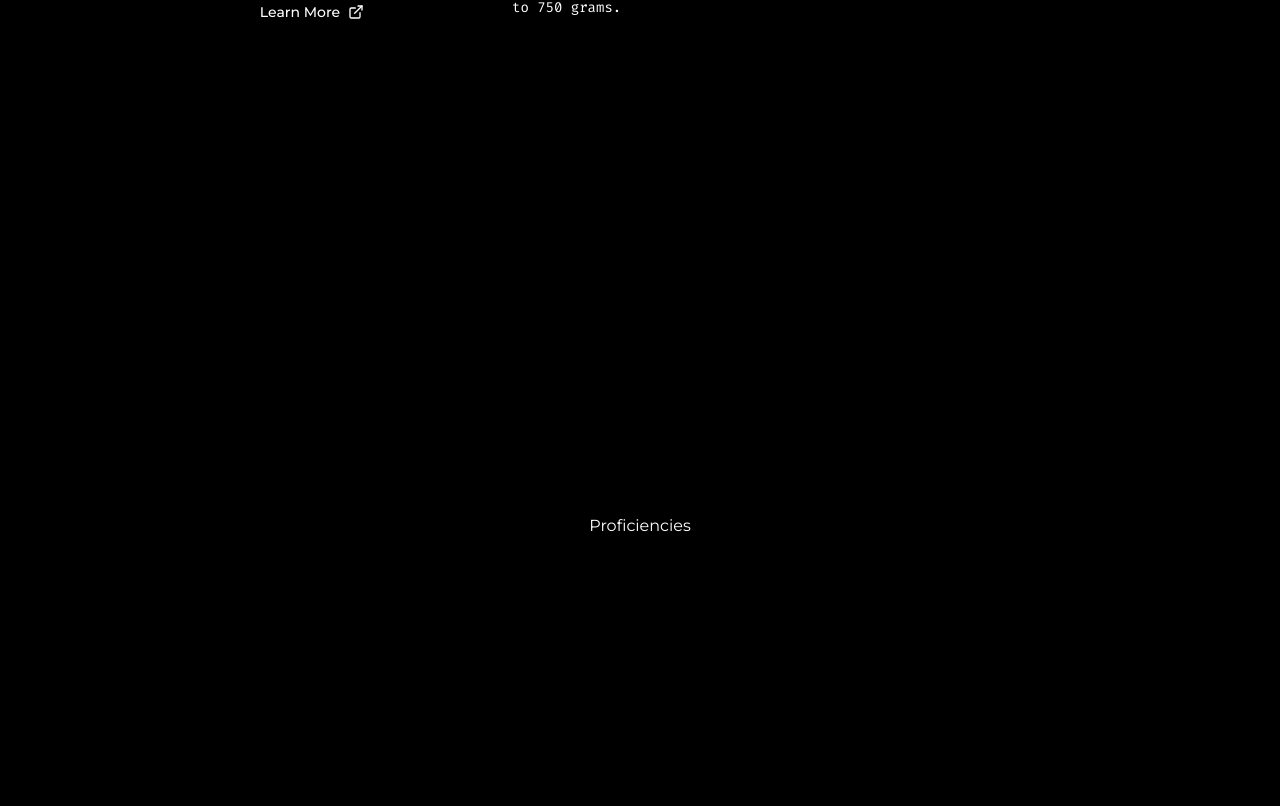
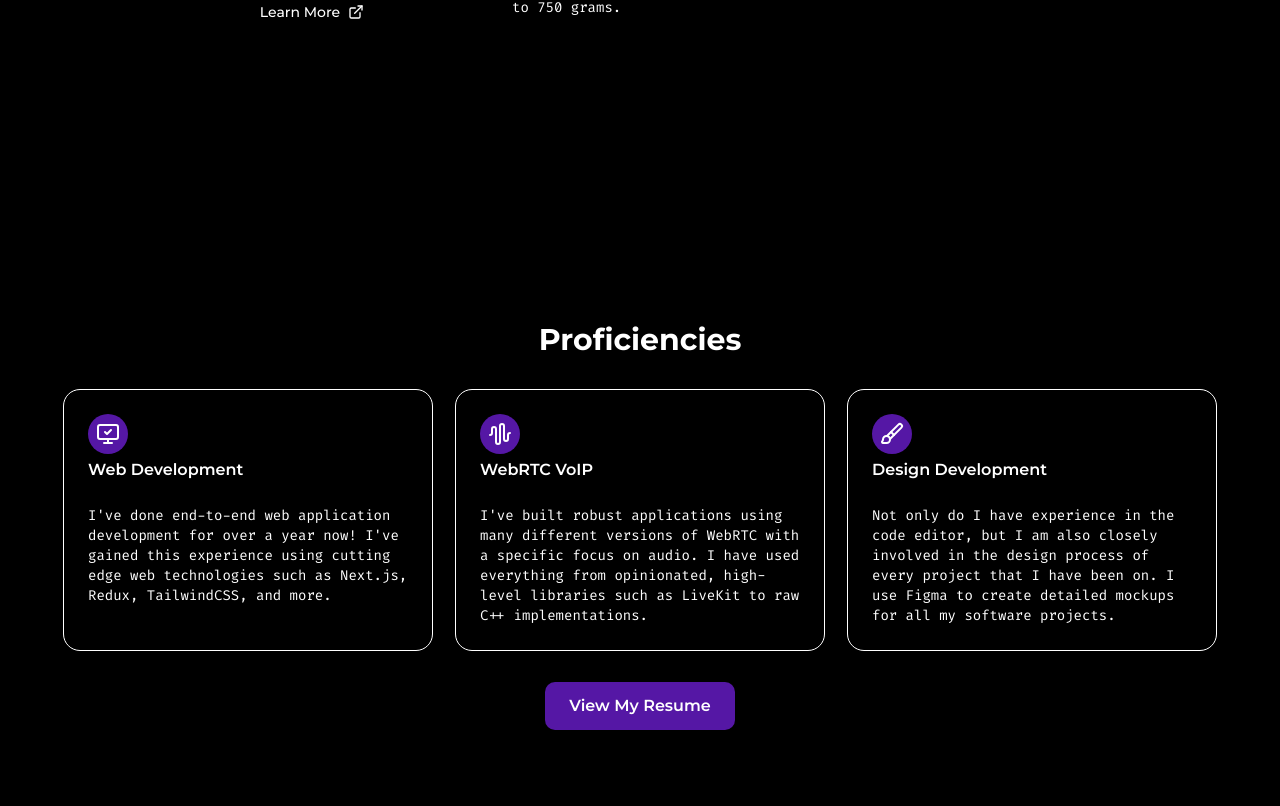
Before and after one commit to EthanEckhardt/portfolio-website, a Next.js app: page / in a window 1280 px wide. Shown: the part 1474-2280 px from the top of the page. Built offline with nearby package versions, Linux system fonts and the light colour scheme.

Commit message:
finished the proficiencies section. TODO: notes viewer

```diff
--- /dev/null
+++ b/app/notes/page.tsx
@@ -0,0 +1,3 @@
+export default function NotesViewer() {
+  return <div>Notes</div>;
+}
--- a/app/page.tsx
+++ b/app/page.tsx
@@ -21,10 +21,13 @@ export default function Home() {
       <ScrollSection variant="gradient">
         <HeroSection />
       </ScrollSection>
-      <ScrollSection className="items-center justify-center">
+      <ScrollSection id="projects" className="items-center justify-center">
         <ProjectSection />
       </ScrollSection>
-      <ScrollSection className="items-center justify-center">
+      <ScrollSection
+        id="resume"
+        className="items-center justify-center flex-col gap-8"
+      >
         <ResumeSection />
       </ScrollSection>
       <ScrollSection className="items-center justify-center bg-linear-to-bl from-background to-primary  ">
--- a/components/nav-menu.tsx
+++ b/components/nav-menu.tsx
@@ -50,13 +50,35 @@ export function NavMenu() {
           </Button>
         </DropdownMenuTrigger>
         <DropdownMenuContent side="bottom" align="start" className="w-40">
+          <DropdownMenuLabel>Sections</DropdownMenuLabel>
+          <DropdownMenuSeparator />
+          <DropdownMenuItem
+            onClick={() => {
+              const projectsElement = document.getElementById("projects");
+              if (projectsElement) {
+                projectsElement.scrollIntoView({ behavior: "smooth" });
+              }
+            }}
+          >
+            Projects
+          </DropdownMenuItem>
+          <DropdownMenuItem
+            onClick={() => {
+              const resumeElement = document.getElementById("resume");
+              if (resumeElement) {
+                resumeElement.scrollIntoView({ behavior: "smooth" });
+              }
+            }}
+          >
+            Proficiencies
+          </DropdownMenuItem>
+          <DropdownMenuSeparator />
           <DropdownMenuLabel>Pages</DropdownMenuLabel>
           <DropdownMenuSeparator />
-          {/* <Link href="/blog">
-            <DropdownMenuItem>Blog</DropdownMenuItem>
-          </Link> */}
-          <DropdownMenuItem>Projects</DropdownMenuItem>
-          <DropdownMenuItem>Proficiencies</DropdownMenuItem>
+
+          <Link href="/notes">
+            <DropdownMenuItem>Notes Viewer</DropdownMenuItem>
+          </Link>
           <Link href="/contact">
             <DropdownMenuItem>Contact Me</DropdownMenuItem>
           </Link>
--- a/components/resume-section.tsx
+++ b/components/resume-section.tsx
@@ -1,3 +1,88 @@
+import { motion } from "framer-motion";
+import { Atom, AudioWaveform, Brush, MonitorCheck } from "lucide-react";
+
 export function ResumeSection() {
-  return <h1>Proficiencies</h1>;
+  const bounceTransition = {
+    y: {
+      duration: 0.4,
+      yoyo: Infinity,
+      ease: "easeOut",
+    },
+  };
+  return (
+    <>
+      <h2 className="text-3xl font-bold">Proficiencies</h2>
+      <div className="w-full max-w-6xl grid grid-cols-3 gap-6">
+        <div className="flex flex-col gap-12">
+          <motion.div
+            initial={{ y: 0 }}
+            whileHover={{ y: -5 }}
+            transition={{ ...bounceTransition, delay: 0.1 }}
+            id="web-dev-tile"
+            className="outline outline-foreground rounded-2xl h-65 p-6 flex flex-col"
+          >
+            <div className="size-fit rounded-full bg-primary p-2">
+              <MonitorCheck />
+            </div>
+            <h2 className="text-md font-semibold mt-1">Web Development</h2>
+            <p className="text-sm font-mono mt-6">
+              I've done end-to-end web application development for over a year
+              now! I've gained this experience using cutting edge web
+              technologies such as Next.js, Redux, TailwindCSS, and more.
+            </p>
+          </motion.div>
+        </div>
+        <div className="flex flex-col gap-12">
+          <motion.div
+            initial={{ y: 0 }}
+            whileHover={{ y: -5 }}
+            transition={{ ...bounceTransition, delay: 0.1 }}
+            id="webrtc-tile"
+            className="outline outline-foreground rounded-2xl h-65 p-6 aspect-square flex flex-col"
+          >
+            <div className="size-fit rounded-full bg-primary p-2">
+              <AudioWaveform />
+            </div>
+            <h2 className="text-md font-semibold mt-1">WebRTC VoIP</h2>
+            <p className="text-sm font-mono mt-6">
+              I've built robust applications using many different versions of
+              WebRTC with a specific focus on audio. I have used everything from
+              opinionated, high-level libraries such as LiveKit to raw C++
+              implementations.
+            </p>
+          </motion.div>
+        </div>
+        <div className="flex flex-col gap-12">
+          <motion.div
+            initial={{ y: 0 }}
+            whileHover={{ y: -5 }}
+            transition={{ ...bounceTransition, delay: 0.1 }}
+            id="design-tile"
+            className="outline outline-foreground rounded-2xl h-65 p-6 flex flex-col"
+          >
+            <div className="size-fit rounded-full bg-primary p-2">
+              <Brush />
+            </div>
+            <h2 className="text-md font-semibold mt-1">Design Development</h2>
+            <p className="text-sm font-mono mt-6">
+              Not only do I have experience in the code editor, but I am also
+              closely involved in the design process of every project that I
+              have been on. I use Figma to create detailed mockups for all my
+              software projects.
+            </p>
+          </motion.div>
+        </div>
+      </div>
+      <div className="flex justify-center">
+        <a
+          href="/ResumeEHE.pdf"
+          target="_blank"
+          rel="noopener noreferrer"
+          className="px-6 py-3 bg-primary text-white font-semibold rounded-lg hover:bg-primary-dark transition"
+        >
+          View My Resume
+        </a>
+      </div>
+    </>
+  );
 }
```
